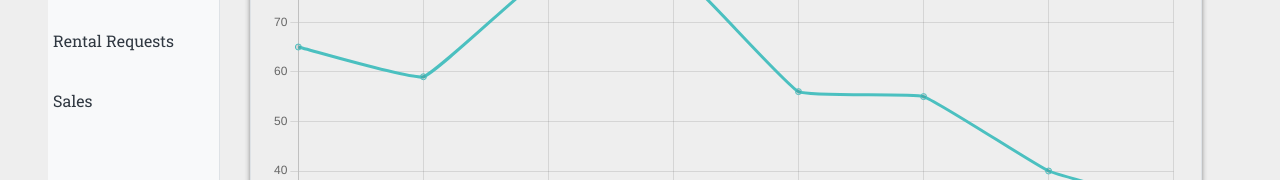
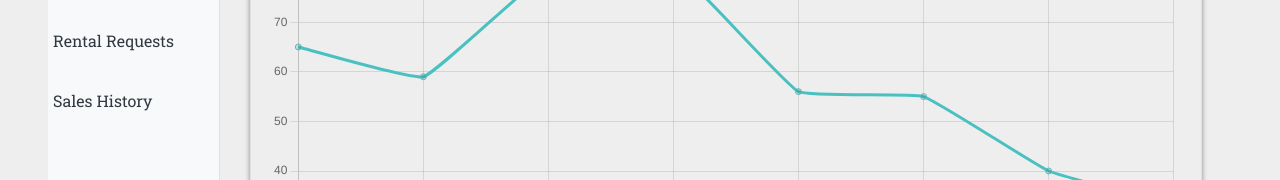
Before and after one commit to venawm/RentalX, a React (Create React App) app in the folder rentalx/: page /admin in a window 1280 px wide. Shown: the part 303-483 px from the top of the page. Built offline with nearby package versions, Linux system fonts and the light colour scheme; no server answers.

Commit message:
Fixed Spelling error

```diff
--- a/rentalx/src/pages/Admin/Dashboard.js
+++ b/rentalx/src/pages/Admin/Dashboard.js
@@ -165,7 +165,7 @@ const SideBar = ({activeIndex,setActiveIndex}) => {
               className={activeIndex === 5 ? 'active' : ''}
               onClick={() => handleClick(5)}
             >
-              Sales
+              Sales History
             </li>
           </ul>
         </SideBarContainer>
```
